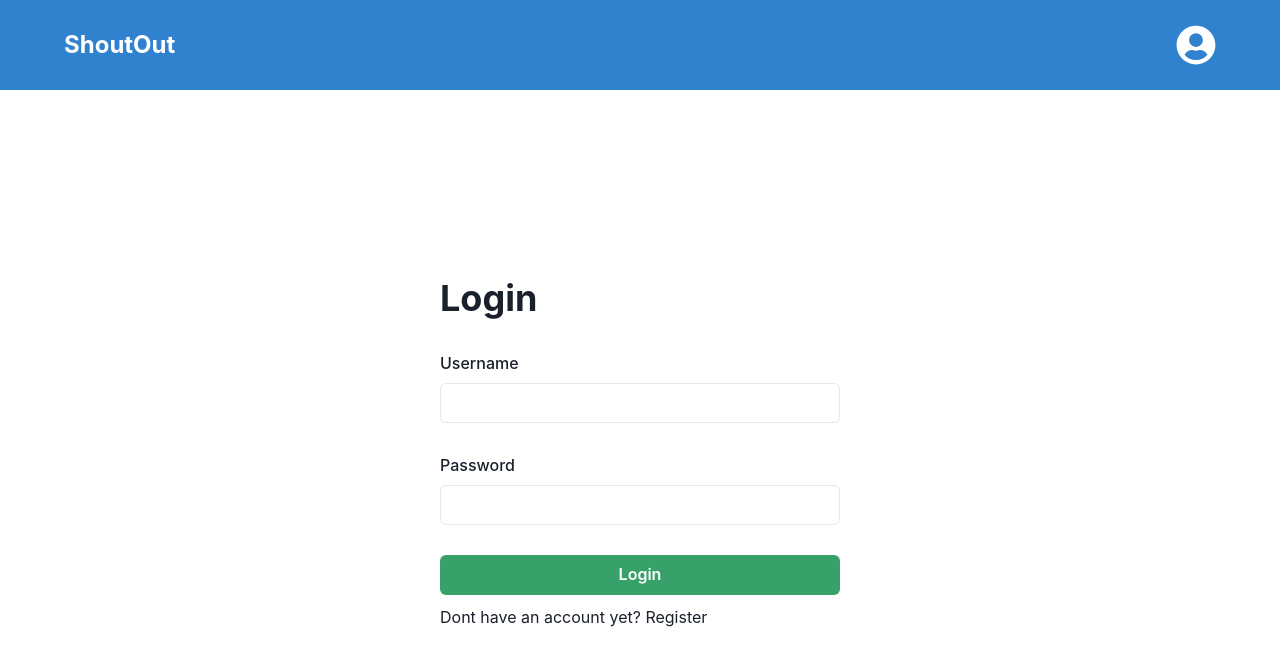
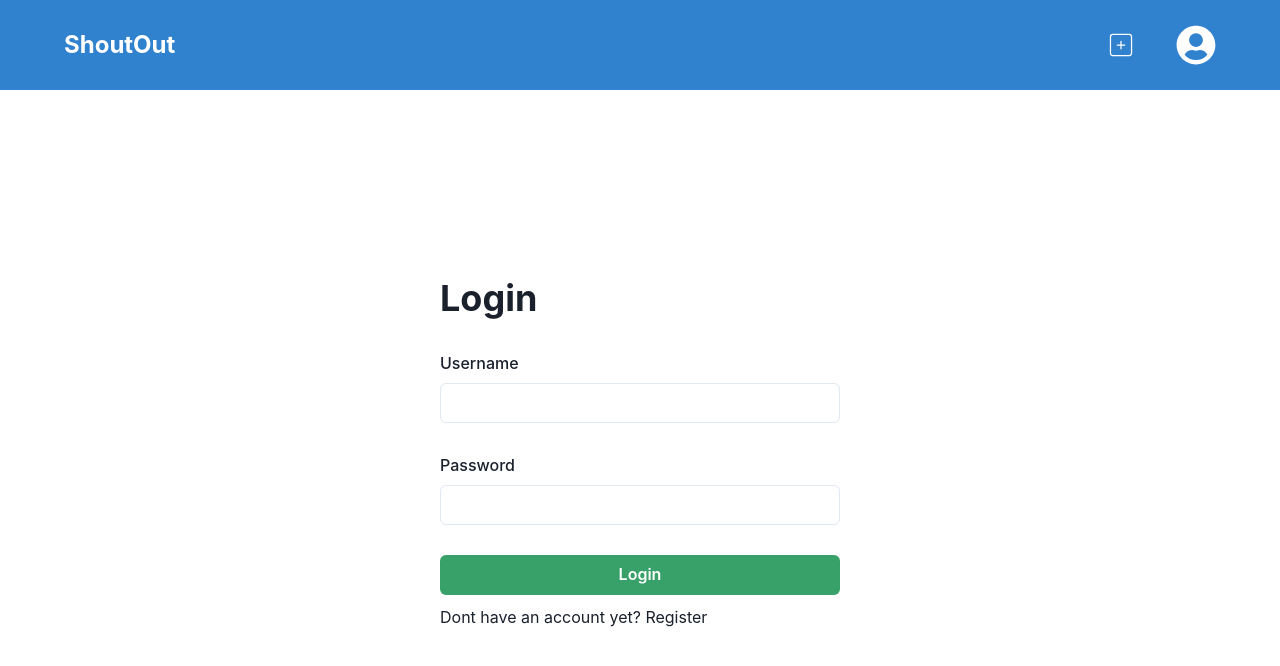
Before and after one commit to Kerciu/social-media-webapp, a React (Create React App) app in the folder frontend/: page /login in a window 1280 px wide. Shown: the top 666 px of the page. Built offline with nearby package versions, Linux system fonts and the light colour scheme; no server answers.

Commit message:
feat: add create post icon to Navbar for easy navigation

```diff
--- a/frontend/src/components/Navbar.jsx
+++ b/frontend/src/components/Navbar.jsx
@@ -1,5 +1,6 @@
 import { Flex, HStack, Text } from '@chakra-ui/react'
 import { FaUserCircle } from "react-icons/fa";
+import { CiSquarePlus } from "react-icons/ci"
 import React, { useState } from 'react'
 import { useNavigate } from 'react-router-dom'
 
@@ -18,7 +19,10 @@ const Navbar = () => {
         <Flex w='100vw' h='90px' bg='blue.500' justifyContent='center' alignItems='center'>
             <HStack justifyContent='space-between' w='90%' color='white' fontSize={24} fontWeight='bold'>
                 <Text>{APP_NAME}</Text>
-                <HStack>
+                <HStack gap='40px'>
+                    <Text onClick={() => nav('/create-post')}>
+                        <CiSquarePlus size='30px'/>
+                    </Text>
                     <Text onClick={() => handleNavigate(user)}>
                         <FaUserCircle size='40px'/>
                     </Text>
```
